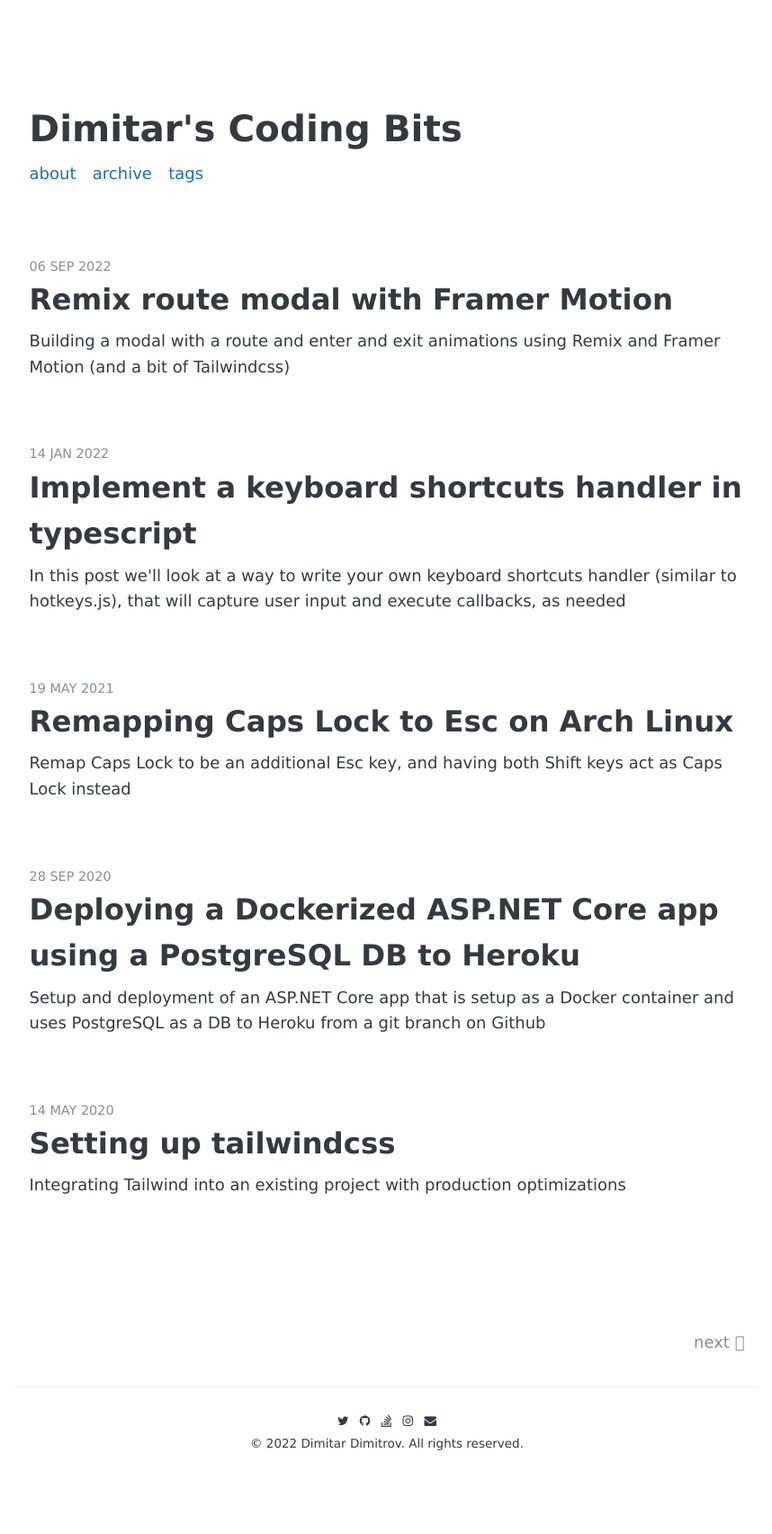
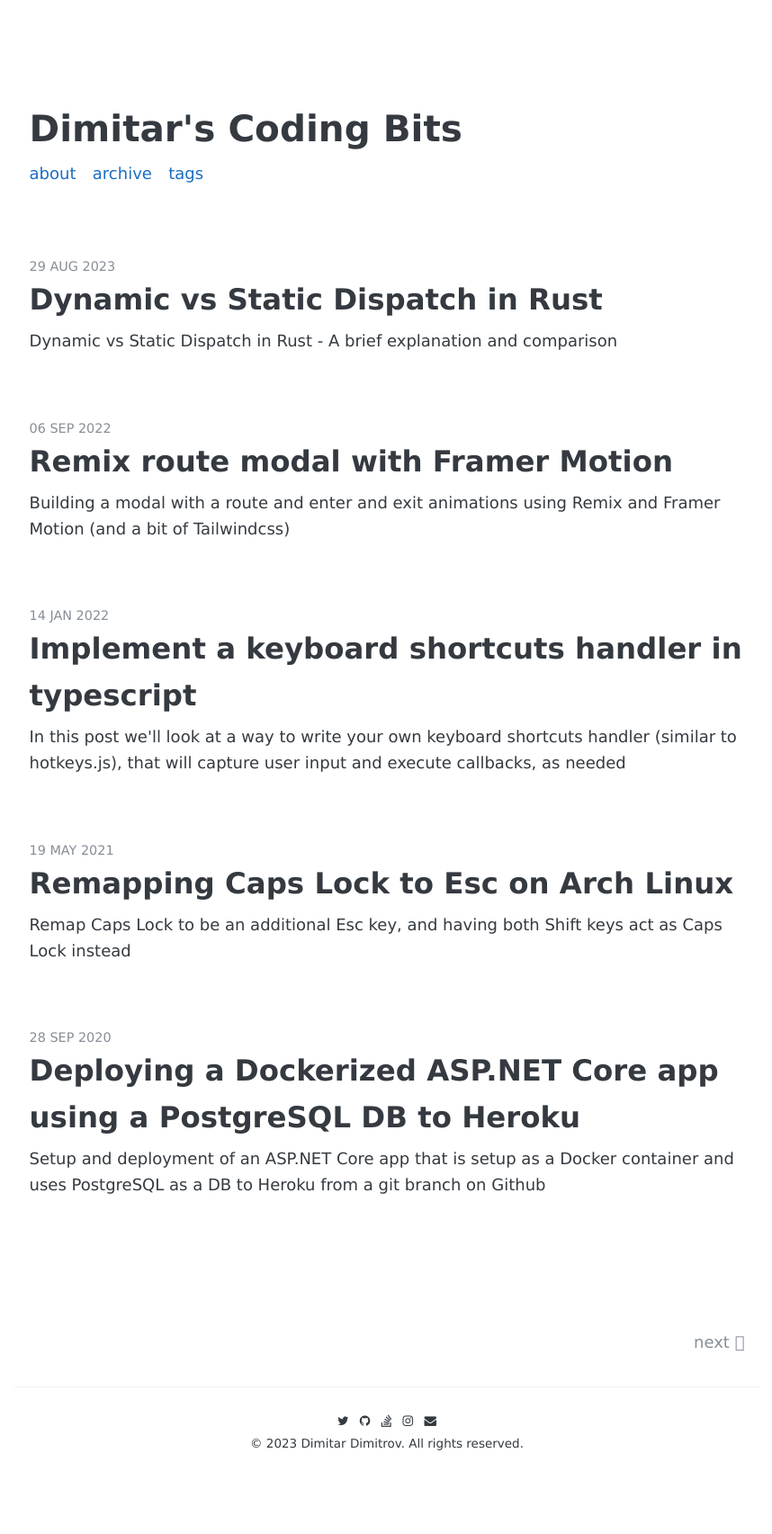
Before and after one commit to n1ghtmare/n1ghtmare.github.io, a Jekyll site: the page built from index.html, in a window 1280 px wide. Shown: the whole page at 90% size, without its empty margins (210-1068 px from the left). Built offline with Jekyll 4.4.1, drawn with Linux system fonts in a browser that asks for light colours; some web fonts are replaced; the list of posts is cut into pages by our own code; part of the change alters nothing that is shown.

Commit message:
Add post on dynamic vs static dispatch in Rust

````diff
--- a/_config.yml
+++ b/_config.yml
@@ -4,6 +4,7 @@
 
 # Basic
 name:               "Dimitar's Coding Bits"
+title:              "Dimitar's Coding Bits"
 
 author:
   # facebook:         your-id
@@ -23,16 +24,16 @@ author:
   email:            dimitrov2k@gmail.com
 
 copyright:
-  year:             2022
+  year:             2023
   name:             Dimitar Dimitrov
 
 # Google-analytics
-google-analytics:
-  id:               "UA-104149938-1"
+# google-analytics:
+#   id:               "UA-104149938-1"
 
 # Disqus
-disqus:
-  id:               "dimitars-coding-bits"
+# disqus:
+#   id:               "dimitars-coding-bits"
 
 # URL
 url:                "https://n1ghtmare.github.io" # the base hostname & protocol for your site
--- a/_includes/google-analytics.html
+++ b/_includes/google-analytics.html
@@ -1,5 +1,5 @@
+{% if site.google-analytics %}
 <!-- Google Analytics -->
-{% if site.google-analytics %}
 <script>
 (function(i,s,o,g,r,a,m){i['GoogleAnalyticsObject']=r;i[r]=i[r]||function(){
   (i[r].q=i[r].q||[]).push(arguments)},i[r].l=1*new Date();a=s.createElement(o),
--- /dev/null
+++ b/_posts/2023-08-29-dynamic-vs-static-dispatch-in-rust.md
@@ -0,0 +1,120 @@
+---
+layout: post
+title: "Dynamic vs Static Dispatch in Rust"
+description: "Dynamic vs Static Dispatch in Rust - A brief explanation and comparison"
+date: 2023-08-29
+tags: [programming, rust]
+comments: false
+share: true
+---
+
+This is going to be a brief explanation and comparison about dynamic and static dispatch in Rust.
+
+Dispatch refers to the process of determining which function or method to call at runtime when the code involves polymorphism. In Rust, this choice can impact both the design and performance of your code.
+
+Rust supports dynamic dispatch by utilizing traits.
+
+Before we proceed, let's present some code which we will use as a base for the rest of this post.
+
+We start with the following trait:
+
+```rust
+trait Renderable {
+    fn render(&self);
+}
+```
+
+We will proceed to implement this trait:
+
+```rust
+struct HTML {
+    content: String,
+}
+
+impl Renderable for HTML {
+    fn render(&self) {
+        println!("Rendering as HTML:\n{}", self.content);
+    }
+}
+
+struct Markdown {
+    content: String,
+}
+
+impl Renderable for Markdown {
+    fn render(&self) {
+        println!("Rendering as Markdown:\n{}", self.content);
+    }
+}
+```
+
+
+## Static Dispatch
+
+Static dispatch (which in Rust happens through [monomorphization](https://en.wikipedia.org/wiki/Monomorphization)), occurs when the function or method to be called is determined at compile time. In Rust, this happens when the type information is known during compilation. It's efficient since the compiler can optimize the generated code for specific types. It can be done with trait bounds:
+
+```rust
+fn static_render<T: Renderable>(x: &T) {
+    // Do some work then render...
+    x.render();
+}
+
+fn main() {
+    let html = HTML {
+        content: String::from("<h1>Hello, world!</h1>"),
+    };
+
+    static_render(&html);
+
+    let markdown = Markdown {
+        content: String::from("# Hello, world!"),
+    };
+
+    static_render(&markdown);
+}
+```
+
+In the `static_render()` function, the type of the `x` parameter is known at compile time. The compiler generates specialized code for each type that implements the `Renderable` trait. A mental model that might help here, is to think Rust generates something like:
+
+```rust
+fn static_render_for_html(x: &HTML) {
+    // we know it's HTML
+    x.render();
+}
+
+fn static_render_for_markdown(x: &Markdown) {
+    // we know it's Markdown
+    x.render();
+}
+```
+
+This results in efficient code execution and eliminates the runtime overhead associated with dynamic dispatch.
+
+## Dynamic Dispatch
+
+Dynamic dispatch, on the other hand, happens at runtime and is based on a feature called "trait objects". Trait objects allow you to write more flexible code that can work with multiple types implementing the same trait. However, the come with a performance cost due to the runtime overhead of dynamic method resolution.
+
+```rust
+fn dynamic_render(x: &dyn Renderable) {
+    // Do some work then render...
+    x.render();
+}
+
+fn main() {
+    let html = HTML {
+        content: String::from("<h1>Hello, world!</h1>"),
+    };
+
+    dynamic_render(&html);
+
+    let markdown = Markdown {
+        content: String::from("# Hello, world!"),
+    };
+
+    dynamic_render(&markdown);
+}
+```
+
+In the `dynamic_render` function, the `x` parameter is of type `&dyn Renderable` which is a trait object. The method calls are resolved at runtime using a virtual function table ([vtable](https://en.wikipedia.org/wiki/Virtual_method_table)).
+
+In scenarios where you don't know the exact types at compile time or want to work with a variety of types through a common interface, dynamic dispatch using trait objects becomes necessary. For instance, if you're dealing with dynamically loaded plugins or user-defined types, static dispatch might not be practical.
````
